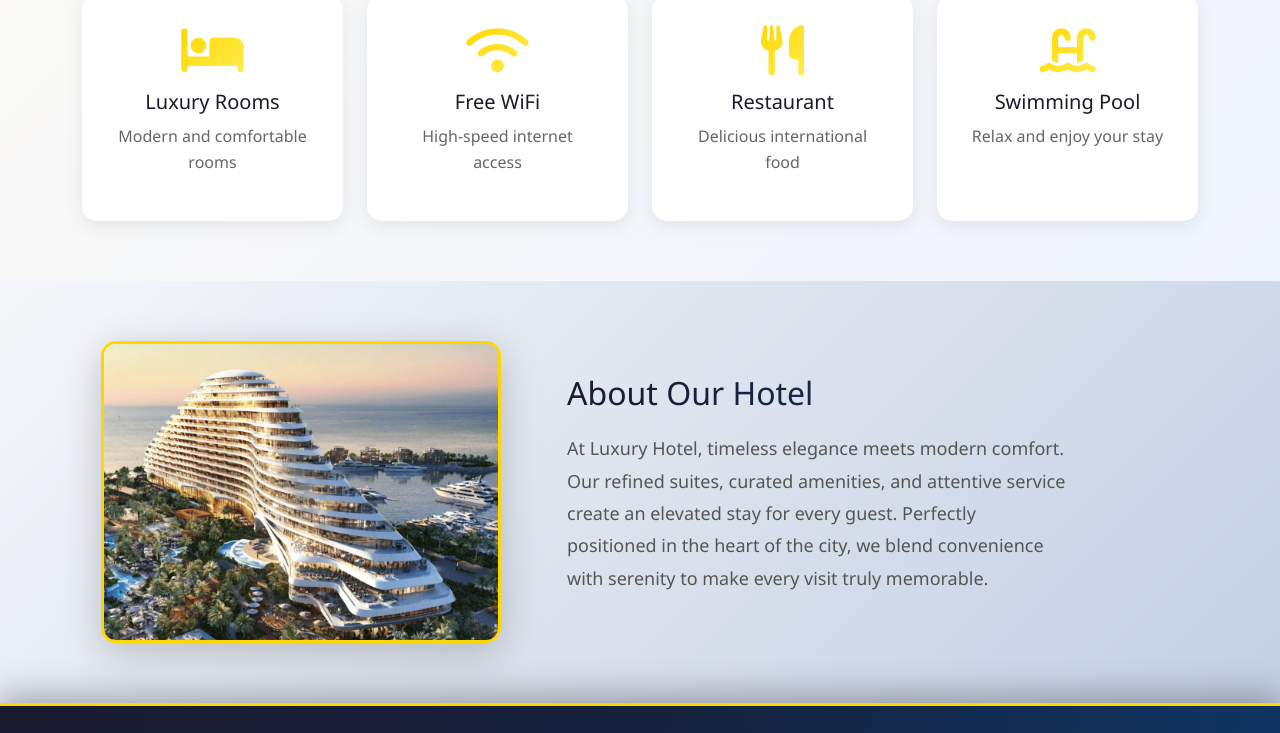
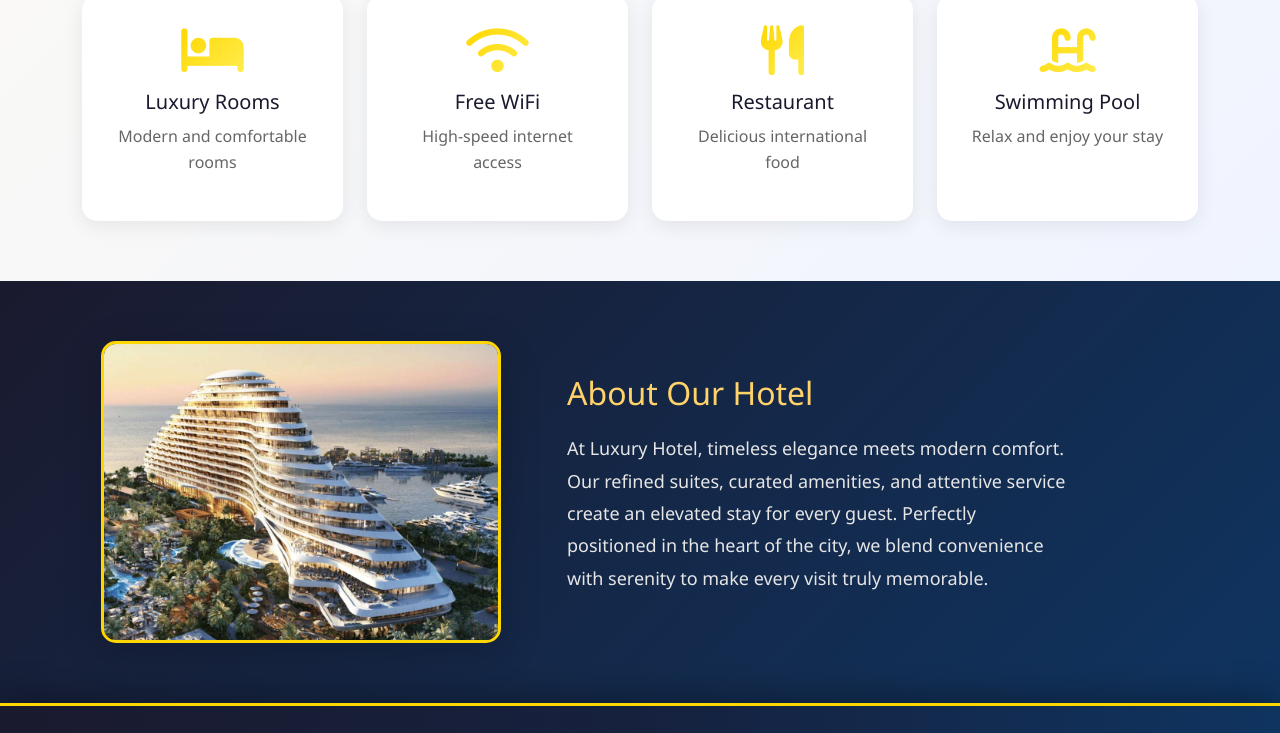
Before and after one commit to xdgamerlemon-art/front-end, a plain HTML site: page index.html in a window 1280 px wide. Shown: the part 873-1606 px from the top of the page. Drawn offline with nearby package versions, Linux system fonts and the light colour scheme.

Commit message:
push on github

```diff
--- a/css/style.css
+++ b/css/style.css
@@ -196,7 +196,7 @@ nav a:hover {
   justify-content: center;
   gap: 60px;
   padding: 60px;
-  background: linear-gradient(135deg, #f5f7fa 0%, #c3cfe2 100%);
+  background: linear-gradient(135deg, #1a1a2e 0%, #0f3460 100%);
 }
 
 .about img {
@@ -218,16 +218,12 @@ nav a:hover {
 
 .about-text h2 {
   font-size: 32px;
-  color: #1a1a2e;
+  color: #ffd36a;
   margin-bottom: 20px;
-  background: linear-gradient(90deg, #1a1a2e, #0f3460);
-  -webkit-background-clip: text;
-  -webkit-text-fill-color: transparent;
-  background-clip: text;
 }
 
 .about-text p {
-  color: #555;
+  color: #e6e6e6;
   line-height: 1.8;
   font-size: 18px;
 }
```
